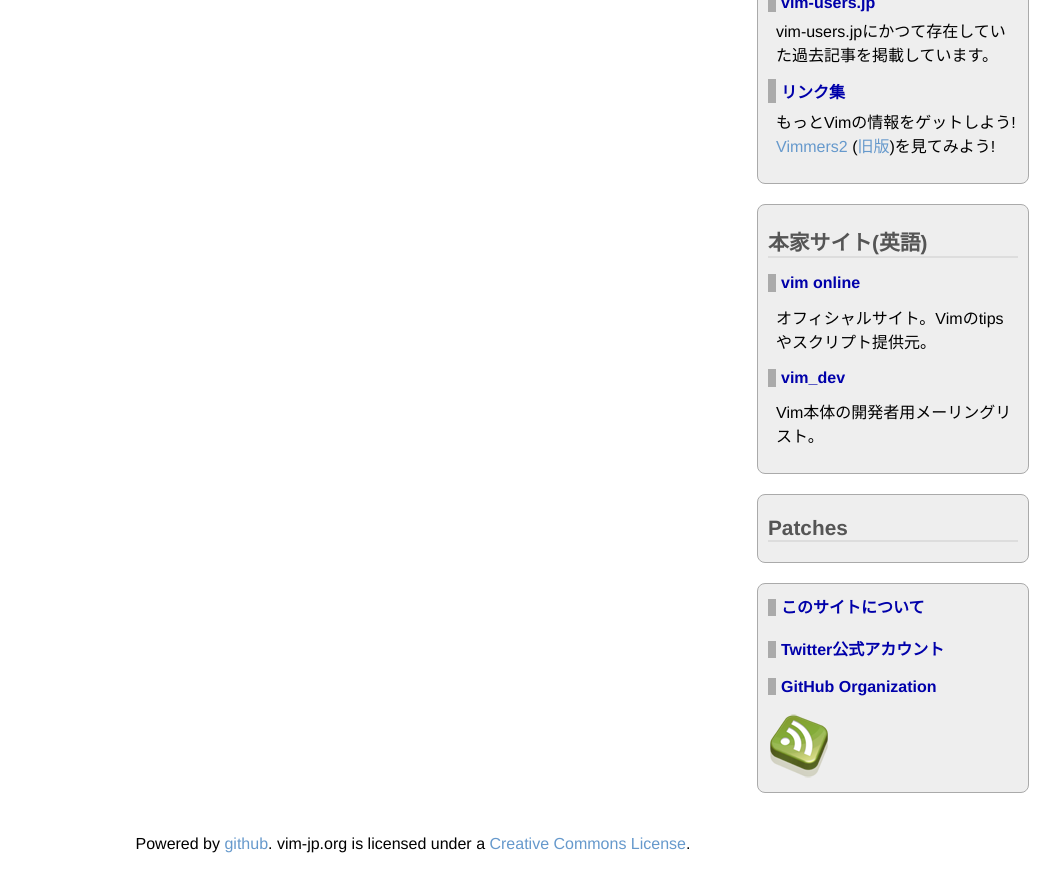
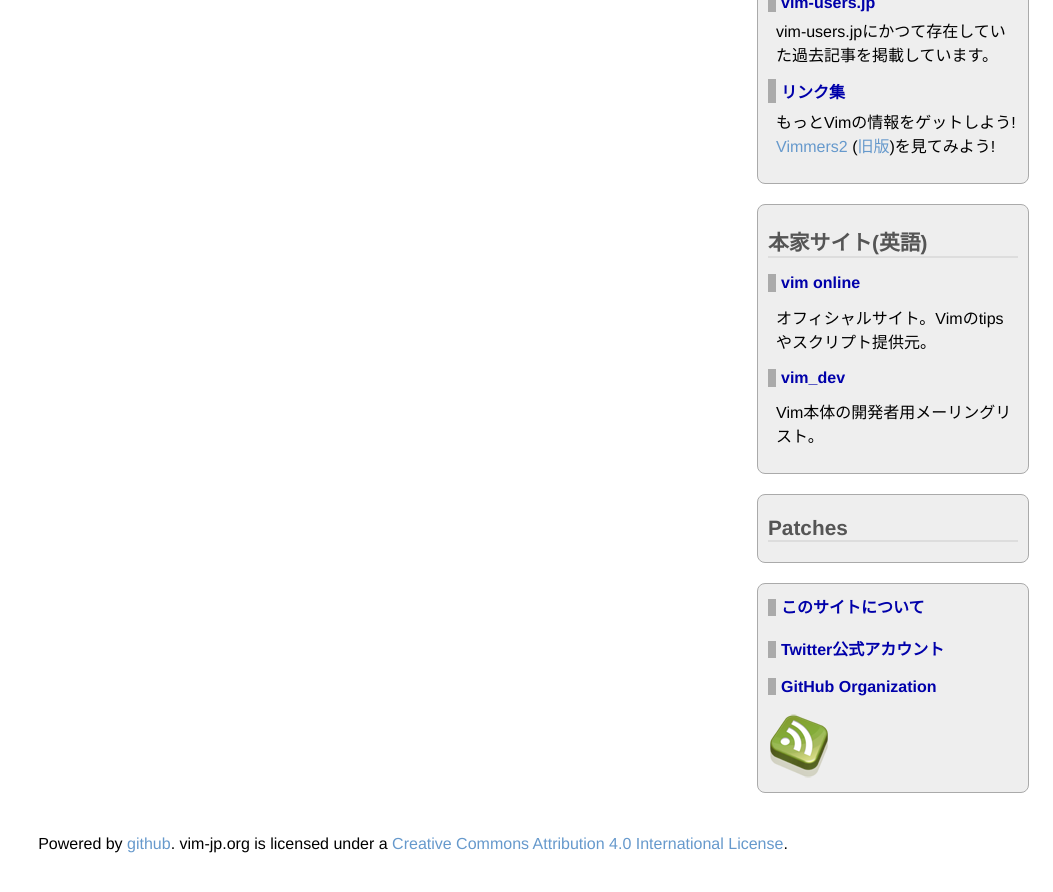
Before and after one commit to vim-jp/vim-jp.github.io, a Jekyll site: the page built from 403.html, in a window 1280 px wide and 900 px high, scrolled down 756 px. Shown: the top 892 px of the window, without its empty margins (227-1280 px from the left). Built offline with Jekyll 4.4.1, drawn with Linux system fonts in a browser that asks for light colours; nearby versions of some CDN libraries; comment, search, counter and statistics services are not loaded.

Commit message:
Fix license display

```diff
--- a/_layouts/default.html
+++ b/_layouts/default.html
@@ -128,7 +128,7 @@
 
 		<br class="clear" />
 		<div id="footer">
-			<p>Powered by <a href="https://github.com/">github</a>. vim-jp.org is licensed under a <a href="https://creativecommons.org/licenses/by/2.1/jp/">Creative Commons License</a>.
+			<p>Powered by <a href="https://github.com/">github</a>. vim-jp.org is licensed under a <a rel="license" href="http://creativecommons.org/licenses/by/4.0/">Creative Commons Attribution 4.0 International License</a>.
 		</div>
 	</div>
 
--- a/_layouts/vimmers.html
+++ b/_layouts/vimmers.html
@@ -40,7 +40,7 @@
 		</div>
 		<br class="clear" />
 		<div id="footer">
-			<p>Powered by <a href="https://github.com/">github</a>. vim-jp.org is licensed under a <a href="https://creativecommons.org/licenses/by/2.1/jp/">Creative Commons License</a>.
+			<p>Powered by <a href="https://github.com/">github</a>. vim-jp.org is licensed under a <a rel="license" href="http://creativecommons.org/licenses/by/4.0/">Creative Commons Attribution 4.0 International License</a>.
 		</div>
 	</div>
 </body>
```
